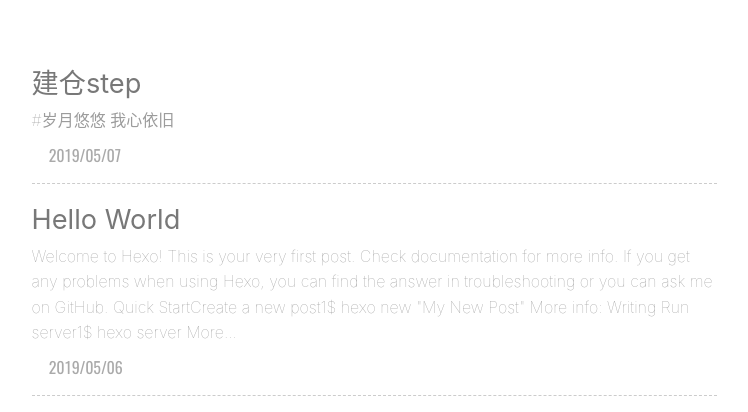
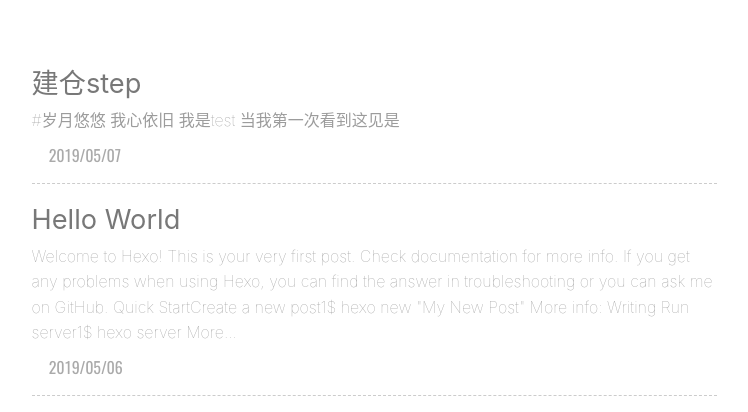
Before and after one commit to cqbowl/cqbowl.github.io, a plain HTML site: page archives/2019/05/index.html in a window 1280 px wide. Shown: the whole page, without its empty margins (290-1038 px from the left). Drawn offline with nearby package versions, Linux system fonts and the light colour scheme; some packages are replaced by stand-ins of ours; no server answers; a script that the page names is missing; a web font is replaced by a local one.

Commit message:
Site updated: 2019-05-07 00:42:54

```diff
--- a/archives/2019/05/index.html
+++ b/archives/2019/05/index.html
@@ -352,6 +352,7 @@
         </a>
         <div class="abstract-content">
             #岁月悠悠 我心依旧
+我是test 当我第一次看到这见是
 
         </div>
         <div class="abstract-post-meta">
--- a/index.html
+++ b/index.html
@@ -365,6 +365,7 @@ height:50vh;
         </a>
         <div class="abstract-content">
             #岁月悠悠 我心依旧
+我是test 当我第一次看到这见是
 
         </div>
         <div class="abstract-post-meta">
```
Also changed, not shown: archives/2019/index.html (+1 -0 lines), archives/index.html (+1 -0 lines).
